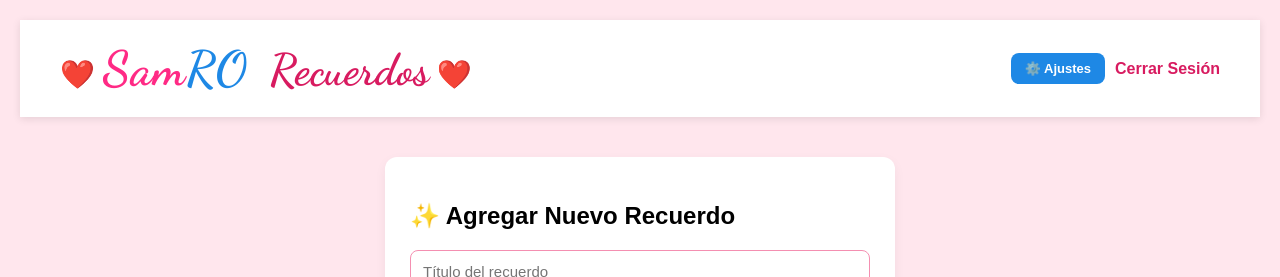
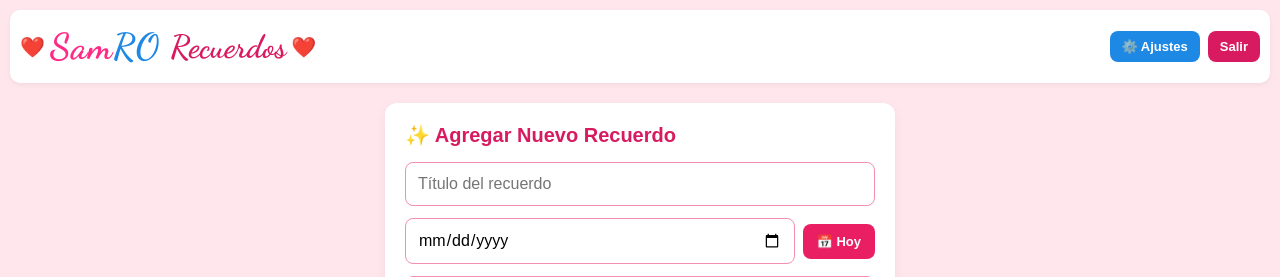
Before and after one commit to asdfgh020517-eng/samro-recuerdos, a FastAPI app: page /muro in a window 1280 px wide. Shown: the top 277 px of the page. Run offline with FastAPI, Linux system fonts and the light colour scheme; the visitor is signed in with stand-in values (Sample User, id 1).

Commit message:
Actualizar diseño para S24 FE y agregar manifest y logo

```diff
--- a/templates/index.html
+++ b/templates/index.html
@@ -6,7 +6,7 @@
     <title>Nuestros Recuerdos ❤️</title>
     <link rel="stylesheet" href="/static/styles.css">
     <link rel="manifest" href="/manifest.json">
-    <meta name="theme-color" content="#ff4b72">
+    <meta name="theme-color" content="#d81b60">
 </head>
 <body>
 
--- a/templates/muro.html
+++ b/templates/muro.html
@@ -2,35 +2,52 @@
 <html lang="es">
 <head>
     <meta charset="UTF-8">
-    <meta name="viewport" content="width=device-width, initial-scale=1.0">
+    <meta name="viewport" content="width=device-width, initial-scale=1.0, maximum-scale=1.0, user-scalable=no">
     <title>SamRO Recuerdos ❤️</title>
     <link rel="stylesheet" href="/static/styles.css">
+    <link rel="manifest" href="/manifest.json">
+    <meta name="theme-color" content="#d81b60">
+
     <link rel="preconnect" href="https://fonts.googleapis.com">
     <link rel="preconnect" href="https://fonts.gstatic.com" crossorigin>
     <link href="https://fonts.googleapis.com/css2?family=Dancing+Script:wght@700&display=swap" rel="stylesheet">
     <link rel="stylesheet" href="https://unpkg.com/leaflet@1.9.4/dist/leaflet.css" />
 
     <style>
+        html, body {
+            overflow-x: hidden;
+            width: 100%;
+            max-width: 100vw;
+            box-sizing: border-box;
+        }
+
+        *, *:before, *:after {
+            box-sizing: inherit;
+        }
+
         body {
             background-color: #ffe6ed;
             margin: 0;
-            padding: 20px;
+            padding: 10px;
             font-family: Arial, sans-serif;
-            overflow-x: hidden;
         }
+
         .layout-principal {
             display: grid;
-            grid-template-columns: 1fr minmax(320px, 550px) 1fr;
+            grid-template-columns: 1fr minmax(300px, 550px) 1fr;
             gap: 20px;
             align-items: start;
             max-width: 1400px;
             margin: 0 auto;
+            width: 100%;
         }
+
         .collage-lateral {
             display: flex;
             flex-direction: column;
             gap: 15px;
         }
+
         .tarjeta-foto-collage {
             background: #fff;
             padding: 8px;
@@ -57,30 +77,104 @@
             color: #d81b60;
             text-align: center;
         }
-        .grupo-fecha { display: flex; gap: 8px; align-items: center; }
+
+        .encabezado-muro {
+            width: 100%;
+            padding: 15px 10px;
+            background-color: #ffffff;
+            box-shadow: 0 2px 5px rgba(0,0,0,0.05);
+            display: flex;
+            justify-content: space-between;
+            align-items: center;
+            margin-bottom: 20px;
+            border-radius: 10px;
+            flex-wrap: wrap;
+            gap: 10px;
+        }
+
+        .encabezado-muro h1 {
+            font-size: 20px;
+            margin: 0;
+            display: flex;
+            align-items: center;
+            gap: 5px;
+        }
+
+        .grupo-fecha { display: flex; gap: 8px; align-items: center; width: 100%; }
         .grupo-fecha input[type="date"] { flex: 1; }
+
         .btn-hoy {
             background-color: #e91e63; color: white; border: none;
             padding: 10px 14px; border-radius: 8px; font-size: 13px;
             font-weight: bold; cursor: pointer; white-space: nowrap;
         }
         .btn-hoy:hover { background-color: #c2185b; }
-        .acciones-header { display: flex; gap: 10px; align-items: center; }
-        .btn-config {
-            background-color: #1e88e5; color: white; padding: 8px 14px;
+
+        .acciones-header { display: flex; gap: 8px; align-items: center; }
+
+        .btn-config, .btn-salir {
+            background-color: #1e88e5; color: white; padding: 8px 12px;
             border-radius: 8px; text-decoration: none; font-size: 13px; font-weight: bold;
         }
+        .btn-salir { background-color: #d81b60; }
         .btn-config:hover { background-color: #1565c0; }
-        .contenedor-btn-ver-recuerdos { text-align: center; margin: 25px 0; }
+        .btn-salir:hover { background-color: #ad1457; }
+
+        .contenedor-muro {
+            width: 100%;
+            max-width: 580px;
+            margin: 0 auto;
+        }
+
+        .seccion-crear {
+            background: white;
+            padding: 20px;
+            border-radius: 12px;
+            box-shadow: 0 4px 12px rgba(0,0,0,0.05);
+            width: 100%;
+        }
+
+        .seccion-crear h2 {
+            font-size: 20px;
+            color: #d81b60;
+            margin-top: 0;
+            margin-bottom: 15px;
+        }
+
+        .form-recuerdo {
+            display: flex;
+            flex-direction: column;
+            gap: 12px;
+            width: 100%;
+        }
+
+        .form-recuerdo input, .form-recuerdo textarea {
+            width: 100%;
+            padding: 12px;
+            font-size: 16px; /* Evita zoom en celulares */
+            border: 1.5px solid #f48fb1;
+            border-radius: 8px;
+            outline: none;
+            box-sizing: border-box;
+            font-family: inherit;
+        }
+
+        .form-recuerdo input:focus, .form-recuerdo textarea:focus {
+            border-color: #d81b60;
+        }
+
+        .contenedor-btn-ver-recuerdos { text-align: center; margin: 20px 0; width: 100%; }
+
         .btn-ver-mis-recuerdos {
             background: linear-gradient(135deg, #6a1b9a 0%, #8e24aa 100%);
-            color: #ffffff; border: none; padding: 16px 28px; font-size: 24px;
+            color: #ffffff; border: none; padding: 14px 20px; font-size: 20px;
             font-family: 'Dancing Script', cursive; font-weight: bold;
             border-radius: 30px; cursor: pointer; box-shadow: 0 4px 15px rgba(106, 27, 154, 0.4);
             width: 100%; display: flex; align-items: center; justify-content: center;
             gap: 10px; text-decoration: none; box-sizing: border-box;
         }
         .btn-ver-mis-recuerdos:hover { color: #ffffff; transform: translateY(-2px); }
+
         .contenedor-autocomplete { position: relative; width: 100%; }
         .sugerencias-lista {
             position: absolute; top: 100%; left: 0; right: 0; background: #fff;
@@ -103,15 +198,15 @@
     <header class="encabezado-muro">
         <h1>
             ❤️
-            <span style="font-family: 'Dancing Script', cursive; font-size: 48px; letter-spacing: 1px;">
+            <span style="font-family: 'Dancing Script', cursive; font-size: 36px; letter-spacing: 1px;">
                 <span style="color: #ff2a85;">Sam</span><span style="color: #1e88e5;">RO</span>
             </span>
-            <span style="color: #d81b60; font-family: 'Dancing Script', cursive; font-size: 44px; margin-left: 8px;">Recuerdos</span>
+            <span style="color: #d81b60; font-family: 'Dancing Script', cursive; font-size: 32px; margin-left: 5px;">Recuerdos</span>
             ❤️
         </h1>
         <div class="acciones-header">
             <a href="/configuracion" class="btn-config">⚙️ Ajustes</a>
-            <a href="/logout" class="btn-salir">Cerrar Sesión</a>
+            <a href="/logout" class="btn-salir">Salir</a>
         </div>
     </header>
 
```
Also changed, not shown: other parts of templates/muro.html (+22 -18 lines), templates/cambiar_password.html (+19 -3 lines), templates/configuracion.html (+23 -9 lines), templates/linea.html (+56 -27 lines), manifest.json (added), static/logo_app.png (added).
